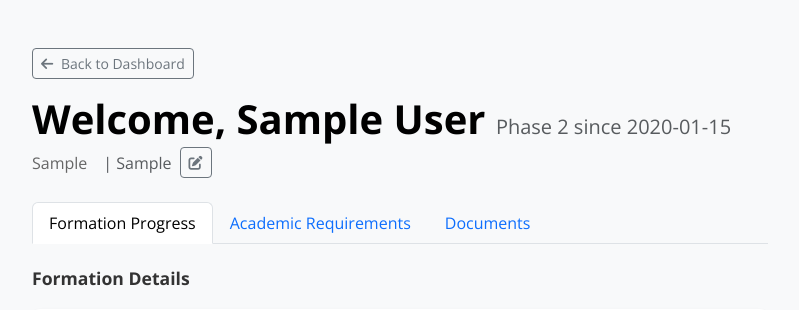
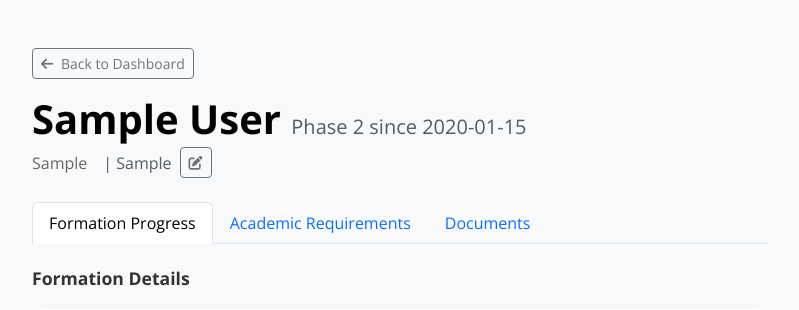
Before and after one commit to ashlittleford/candidates, a Flask app: page /candidate/1 in a window 1280 px wide. Shown: the part 115-425 px from the top of the page, without its empty margins (50-849 px from the left). Run offline with Flask 3, Linux system fonts and the light colour scheme; a user stored in the database is signed in; data comes from the database, SQL or seed files in the repository; tables that the repository leaves empty hold one stand-in row (values such as "Sample post").

Commit message:
Trim panel dashboard/profile headers for panel members
Drop the "Formation Panel Member - <chair>" subtitle under the panel
dashboard's welcome heading, and drop "Welcome," when a panel member
is viewing a candidate's profile so only the candidate's name shows.

Co-Authored-By: Claude Sonnet 5 <noreply@anthropic.com>

```diff
--- a/app/templates/panel_dashboard.html
+++ b/app/templates/panel_dashboard.html
@@ -4,7 +4,6 @@
 <div class="row mb-4">
     <div class="col-12">
         <h1 class="mb-1">Welcome, {{ current_user.name }}</h1>
-        <p class="profile-subtitle">Formation Panel Member - {{ current_user.formation_panel.chair_name }}</p>
     </div>
 </div>
 
--- a/app/templates/profile.html
+++ b/app/templates/profile.html
@@ -12,7 +12,7 @@
 {% endif %}
 <div class="row mb-4">
     <div class="col-12">
-        <h1 class="mb-1">Welcome, {{ user.name }}
+        <h1 class="mb-1">{% if not current_user.is_panel_member %}Welcome, {% endif %}{{ user.name }}
             {% if user.profile.phase == 3 %}
                 <small class="text-muted fs-5 fw-normal">Ordained{% if user.profile.ordination_date %} {{ user.profile.ordination_date }}{% endif %}</small>
             {% elif user.profile.start_date %}
```
